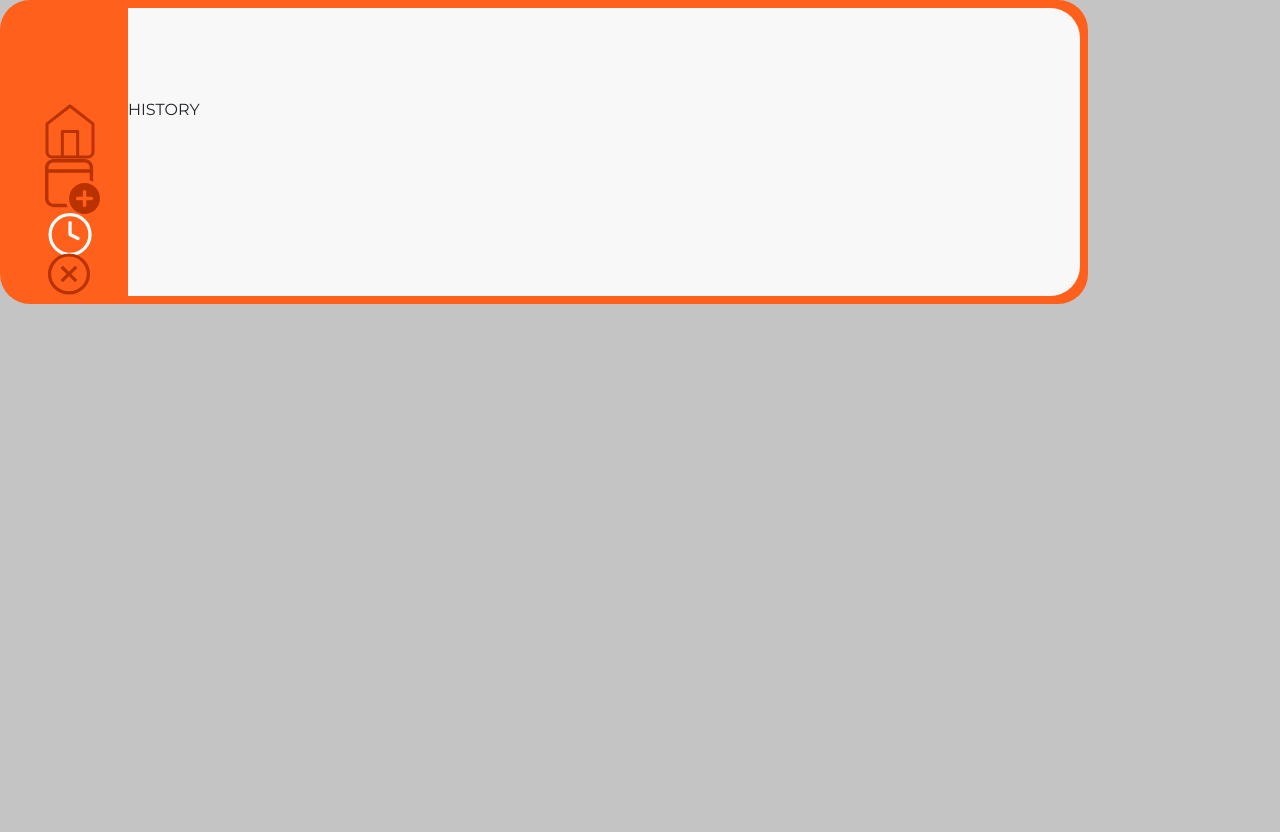
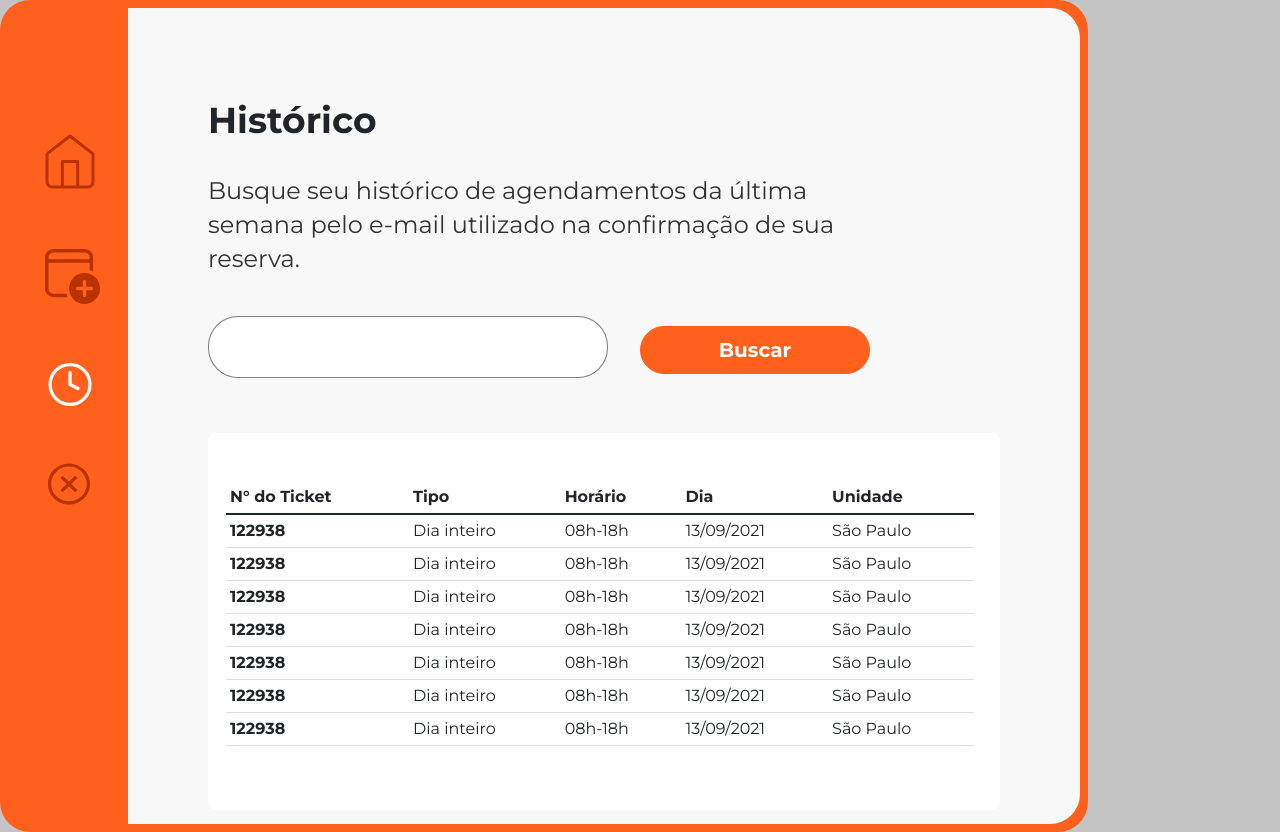
Before and after one commit to Kaue-G/Sistema-Agendamento, a React (Create React App) app: page /history in a window 1280 px wide. Before the commit the page ends 800 px from the top, so only its background shows below. Built offline with nearby package versions, Linux system fonts and the light colour scheme.

Commit message:
history and ResultTable. (responsive until 1500px)

```diff
--- a/src/Routes.tsx
+++ b/src/Routes.tsx
@@ -4,6 +4,7 @@ import MainBody from 'core/components/MainBody';
 import Home from 'pages/Home';
 import Cancel from 'pages/Cancel';
 import Booking from 'pages/Booking';
+import History from 'pages/History';
 
 const Routes = () => (
     <BrowserRouter >
@@ -25,7 +26,7 @@ const Routes = () => (
            </Route>
            <Route path="/history" exact>
            <MainBody>
-               HISTORY
+               <History/>
            </MainBody>
            </Route>
        </Switch>
--- a/src/pages/Cancel/style.scss
+++ b/src/pages/Cancel/style.scss
@@ -1,5 +1,6 @@
 .cancel-container {
-    margin-bottom: 460px;
+    height: 726px;
+
 }
 
 .header-cancel{
@@ -31,12 +32,13 @@
         background: #FFFFFF;
         border: 1px solid rgba(0, 0, 0, 0.5);
         border-radius: 30px;
-        width: 292px;
+        width: 400px;
         height: 62px;
         font-size: 20px;
         line-height: 24px;
         padding-left: 24px;
         padding-right: 24px;
+        margin-bottom: 15px;
 
         &:focus{
             outline: none;
@@ -49,6 +51,7 @@
         color: #FFF;
         border-radius: 50px;
         font-weight: bold;
+        width: 230px;
 
         &:hover  {
             color: #FFF;
--- /dev/null
+++ b/src/pages/History/components/ResultTable/index.tsx
@@ -0,0 +1,70 @@
+import './style.scss'
+
+const ResultTable = () => {
+    return <div className="result-container">
+        <table className="table table-hover table-sm">
+            <thead>
+                <tr>
+                    <th scope="col">N° do Ticket</th>
+                    <th scope="col">Tipo</th>
+                    <th scope="col">Horário</th>
+                    <th scope="col">Dia</th>
+                    <th scope="col">Unidade</th>
+                </tr>
+            </thead>
+            <tbody>
+                <tr>
+                    <th scope="row">122938</th>
+                    <td>Dia inteiro</td>
+                    <td>08h-18h</td>
+                    <td>13/09/2021</td>
+                    <td>São Paulo</td>
+                </tr>
+                <tr>
+                    <th scope="row">122938</th>
+                    <td>Dia inteiro</td>
+                    <td>08h-18h</td>
+                    <td>13/09/2021</td>
+                    <td>São Paulo</td>
+                </tr>
+                <tr>
+                    <th scope="row">122938</th>
+                    <td>Dia inteiro</td>
+                    <td>08h-18h</td>
+                    <td>13/09/2021</td>
+                    <td>São Paulo</td>
+                </tr>
+                <tr>
+                    <th scope="row">122938</th>
+                    <td>Dia inteiro</td>
+                    <td>08h-18h</td>
+                    <td>13/09/2021</td>
+                    <td>São Paulo</td>
+                </tr>
+                <tr>
+                    <th scope="row">122938</th>
+                    <td>Dia inteiro</td>
+                    <td>08h-18h</td>
+                    <td>13/09/2021</td>
+                    <td>São Paulo</td>
+                </tr>
+                <tr>
+                    <th scope="row">122938</th>
+                    <td>Dia inteiro</td>
+                    <td>08h-18h</td>
+                    <td>13/09/2021</td>
+                    <td>São Paulo</td>
+                </tr>
+                <tr>
+                    <th scope="row">122938</th>
+                    <td>Dia inteiro</td>
+                    <td>08h-18h</td>
+                    <td>13/09/2021</td>
+                    <td>São Paulo</td>
+                </tr>
+            </tbody>
+        </table>
+    </div>
+}
+
+export default ResultTable;
--- /dev/null
+++ b/src/pages/History/components/ResultTable/style.scss
@@ -0,0 +1,8 @@
+.result-container{
+    background-color: white;
+    padding: 48px 26px 48px 18px;
+    margin-top: 40px;
+    margin-left: 80px;
+    margin-right: 80px;
+    border-radius: 8px;
+}
--- /dev/null
+++ b/src/pages/History/index.tsx
@@ -0,0 +1,21 @@
+import '../Cancel/style.scss'
+import ResultTable from './components/ResultTable';
+
+const History = () => {
+
+    return (
+        <div className="cancel-container">
+            <div className="header-cancel">
+                <h2>Histórico</h2>
+                <p>Busque seu histórico de agendamentos da última semana pelo e-mail utilizado na confirmação de sua reserva.</p>
+            </div>
+            <div className="action-cancel">
+                <input type="text" />
+                <button className="btn btn-primary btn-lg">Buscar</button>
+            </div>
+            <ResultTable/>
+        </div>
+    )
+}
+
+export default History;
```
